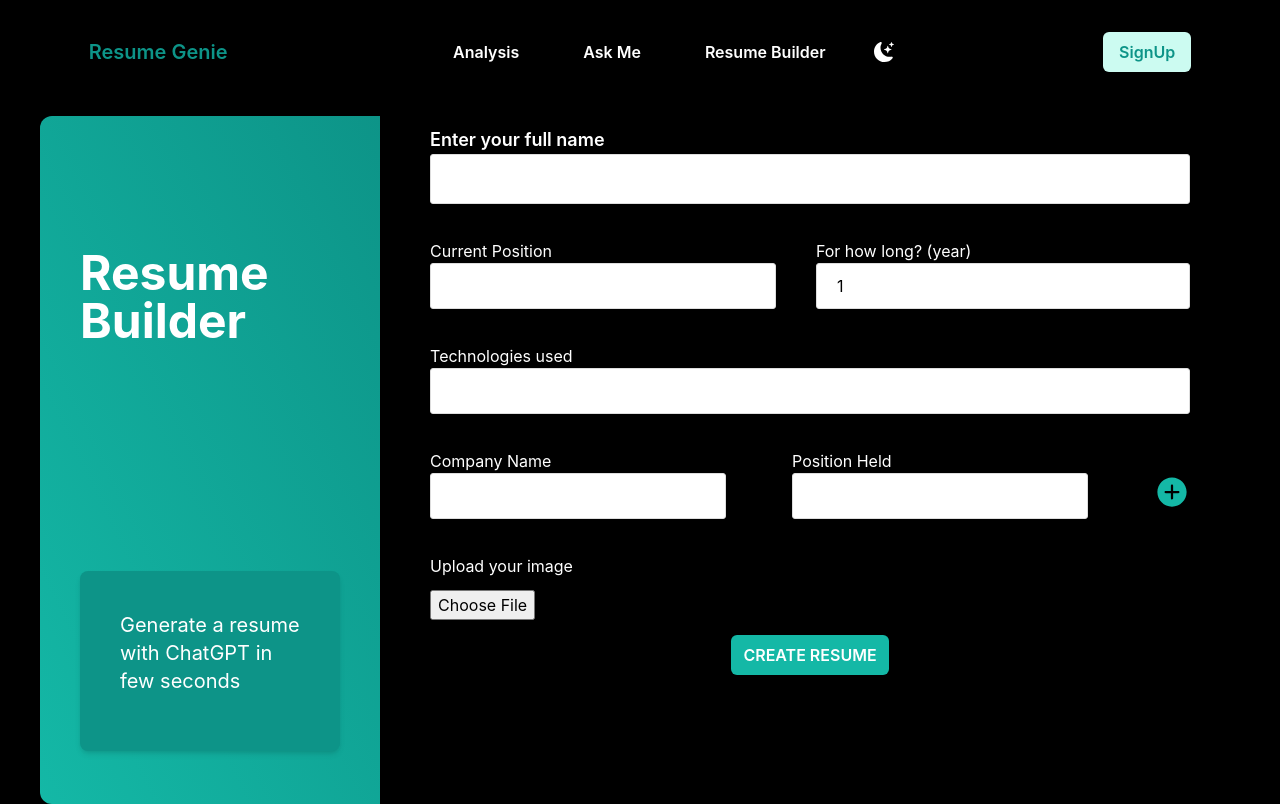
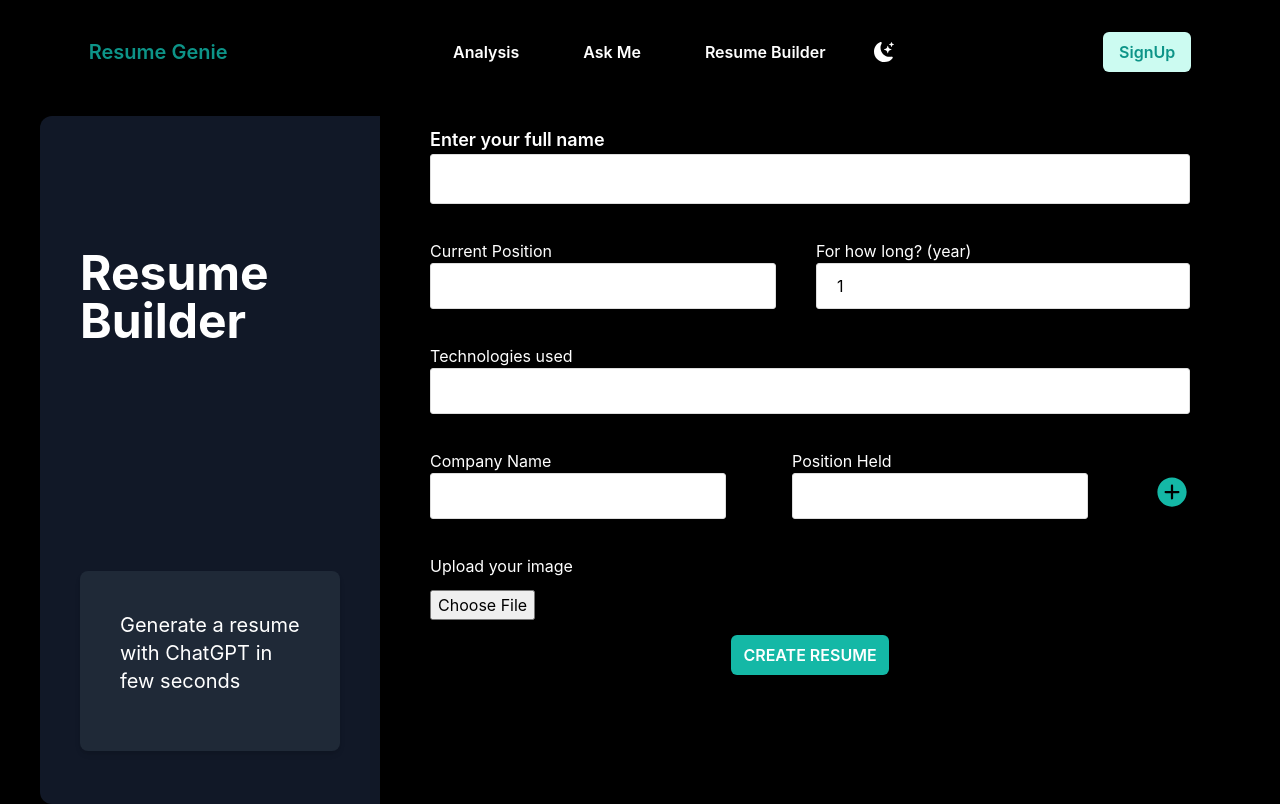
Before and after one commit to thecodermaniac/Resume-Genie, a React (Create React App) app in the folder client/: page /resume-builder in a window 1280 px wide. Built offline with nearby package versions, Linux system fonts and the light colour scheme.

Commit message:
Git merge conflict solved

```diff
--- a/client/src/pages/ResumeBuilder.jsx
+++ b/client/src/pages/ResumeBuilder.jsx
@@ -54,11 +54,11 @@ const ResumeBuilder = ({ setResult }) => {
   };
   return (
     <div className=" flex flex-row mx-10   h-[calc(100vh-7rem)] rounded-xl justify-center ">
-      <aside className=" hidden md:flex w-1/3 bg-gradient-to-tr from-teal-500 to-teal-600 rounded-l-xl">
+      <aside className=" hidden md:flex w-1/3 bg-gray-900 rounded-l-xl">
         <div className=" mt-10 md:mx-10 flex flex-col justify-around h-full">
           <h1 className=" text-5xl font-bold mb-10">Resume Builder</h1>
           {/* Card Start */}
-          <div className=" bg-teal-600 shadow-md px-10 py-10 rounded-lg">
+          <div className=" bg-gray-800 shadow-md px-10 py-10 rounded-lg">
             <p className=" text-xl mb-4">
               Generate a resume with ChatGPT in few seconds
             </p>
```
Also changed, not shown: 1 other file (tests, documents, lock files or other folders).
